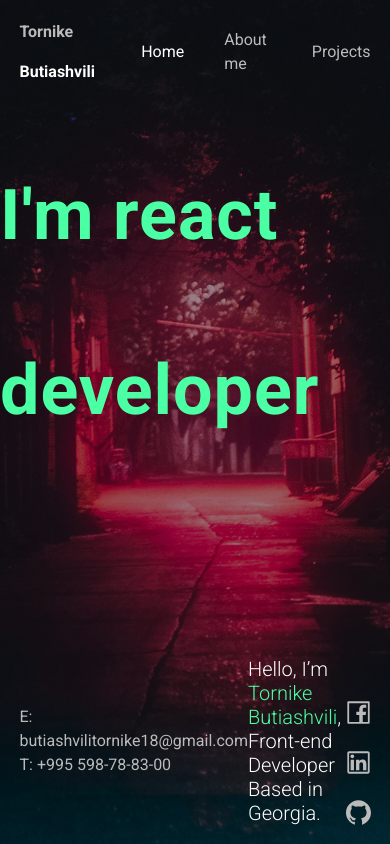
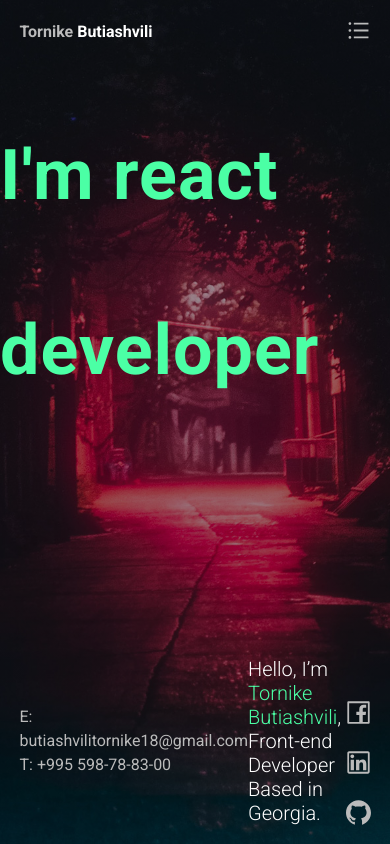
Before and after one commit to tornike2002/Portfolio, a React (Vite) app: page / in a window 390 px wide. Built offline with nearby package versions, Linux system fonts and the light colour scheme.

Commit message:
added icon for burgermenu and added media query for rendering

```diff
--- a/src/components/navbar/Navbar.tsx
+++ b/src/components/navbar/Navbar.tsx
@@ -1,5 +1,6 @@
 import { NavLink } from "react-router-dom";
 import styled from "styled-components";
+import { BarsOutlined } from "@ant-design/icons";
 const Navbar: React.FC = () => {
   return (
     <Nav>
@@ -11,6 +12,9 @@ const Navbar: React.FC = () => {
         <NavLink to="/about">About me</NavLink>
         <NavLink to="/projects">Projects</NavLink>
       </NavbarLinks>
+      <div className="burgerIcon">
+        <BarsOutlined />
+      </div>
     </Nav>
   );
 };
@@ -36,6 +40,15 @@ const Nav = styled.nav`
       line-height: 2.5;
     }
   }
+  .burgerIcon {
+    display: none;
+    color: #bbb;
+    cursor: pointer;
+    font-size: 25px;
+    @media screen and (max-width: 975px) {
+      display: block;
+    }
+  }
 `;
 const NavbarLinks = styled.div`
   display: flex;
@@ -55,4 +68,7 @@ const NavbarLinks = styled.div`
   a:hover {
     color: #fff;
   }
+  @media screen and (max-width: 975px) {
+    display: none;
+  }
 `;
```
